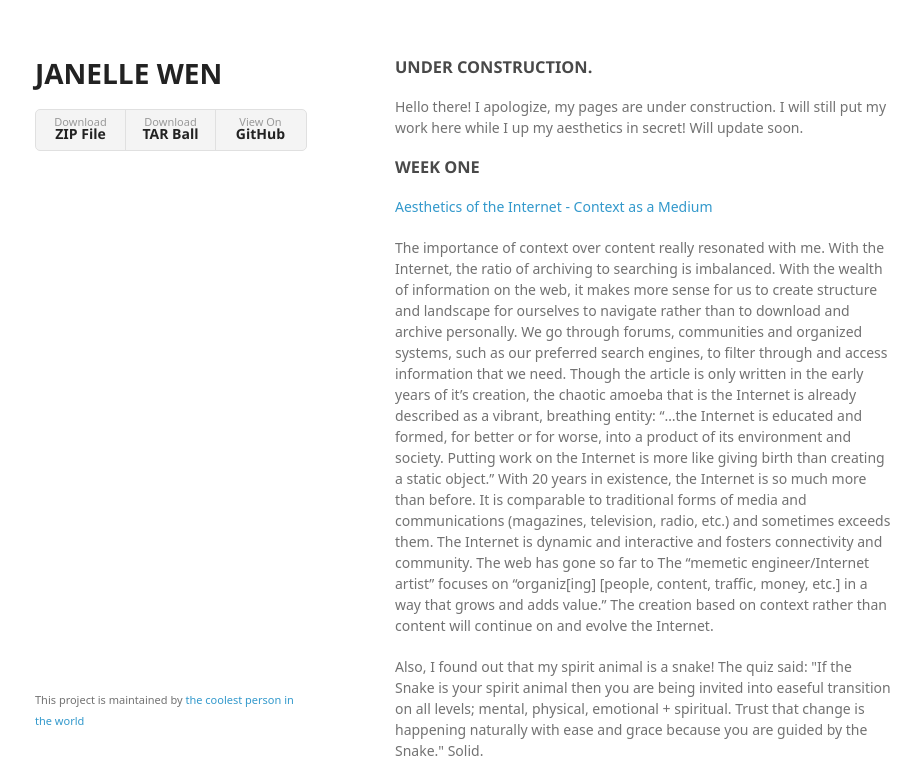
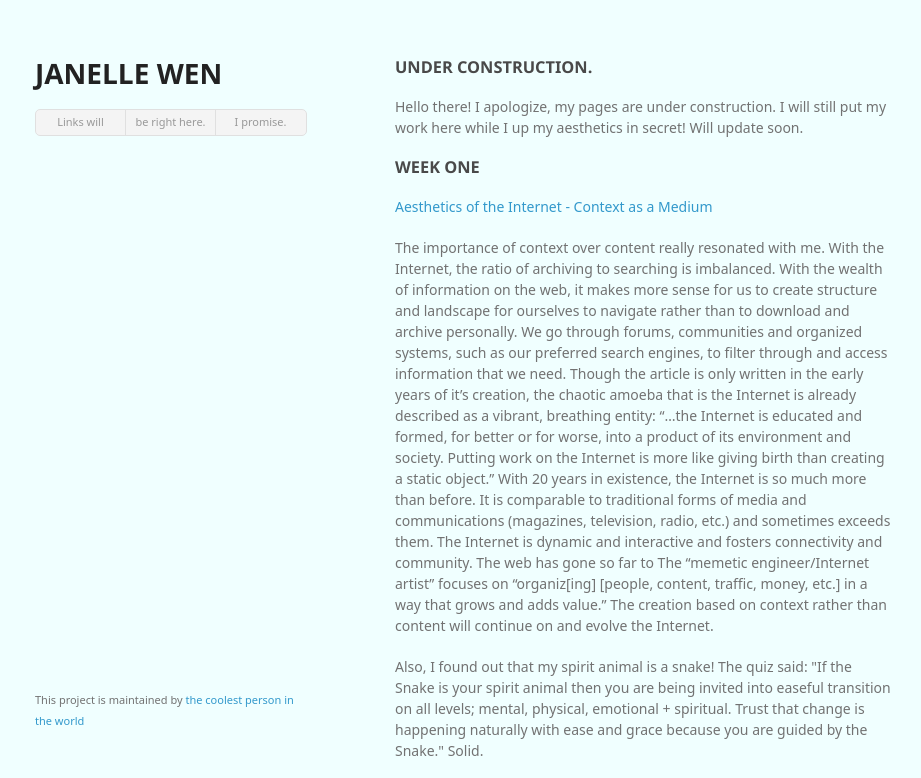
Before and after one commit to janellewen/IML400, a plain HTML site: page index.html in a window 1280 px wide. Shown: the top 778 px of the page, without its empty margins (175-1096 px from the left). Drawn offline with Linux system fonts and the light colour scheme; grey boxes are pictures that could not be loaded; a web font is replaced by a local one.

Commit message:
updated makeshift

```diff
--- a/index.html
+++ b/index.html
@@ -21,9 +21,9 @@
 
 
         <ul>
-          <li><a href="https://github.com/janellewen/IML400/zipball/master">Download <strong>ZIP File</strong></a></li>
-          <li><a href="https://github.com/janellewen/IML400/tarball/master">Download <strong>TAR Ball</strong></a></li>
-          <li><a href="https://github.com/janellewen/IML400">View On <strong>GitHub</strong></a></li>
+          <li><a href=" ">Links will</a></li>
+          <li><a href=" ">be right here.</a></li>
+          <li><a href=" ">I promise.</a></li>
         </ul>
       </header>
       <section>
--- a/stylesheets/styles.css
+++ b/stylesheets/styles.css
@@ -55,7 +55,7 @@
 }
 
 body {
-  background-color: #fff;
+  background-color: #F0FFFF;
   padding:50px;
   font: 14px/1.5 "Noto Sans", "Helvetica Neue", Helvetica, Arial, sans-serif;
   color:#727272;
@@ -166,7 +166,7 @@ header {
 
 header ul {
   list-style:none;
-  height:40px;
+  height:25px;
   padding:0;
   background: #f4f4f4;
   border-radius:5px;
@@ -178,7 +178,7 @@ header li {
   width:89px;
   float:left;
   border-right:1px solid #e0e0e0;
-  height:40px;
+  height: 25px;
 }
 
 header li:first-child a {
```
